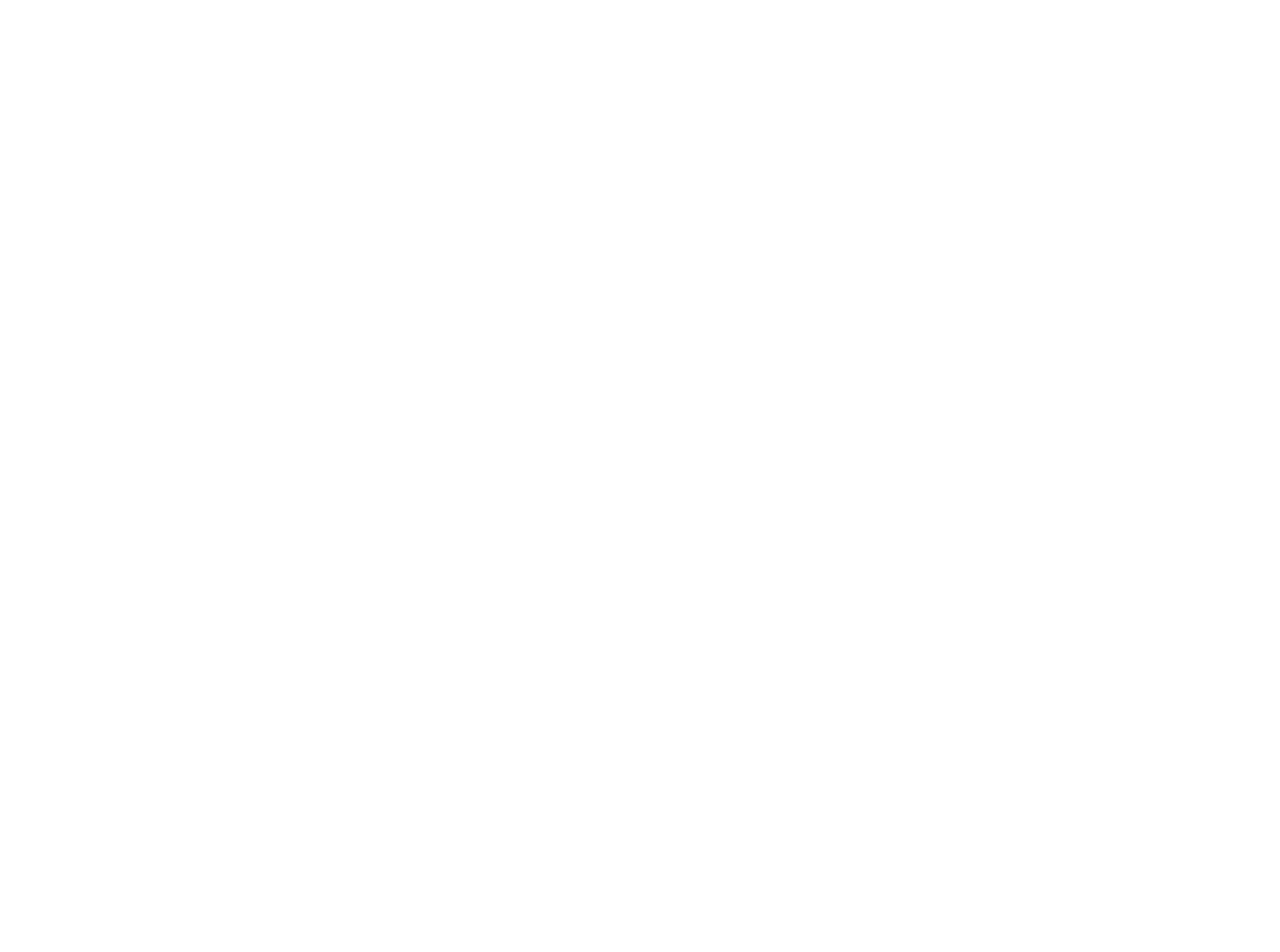
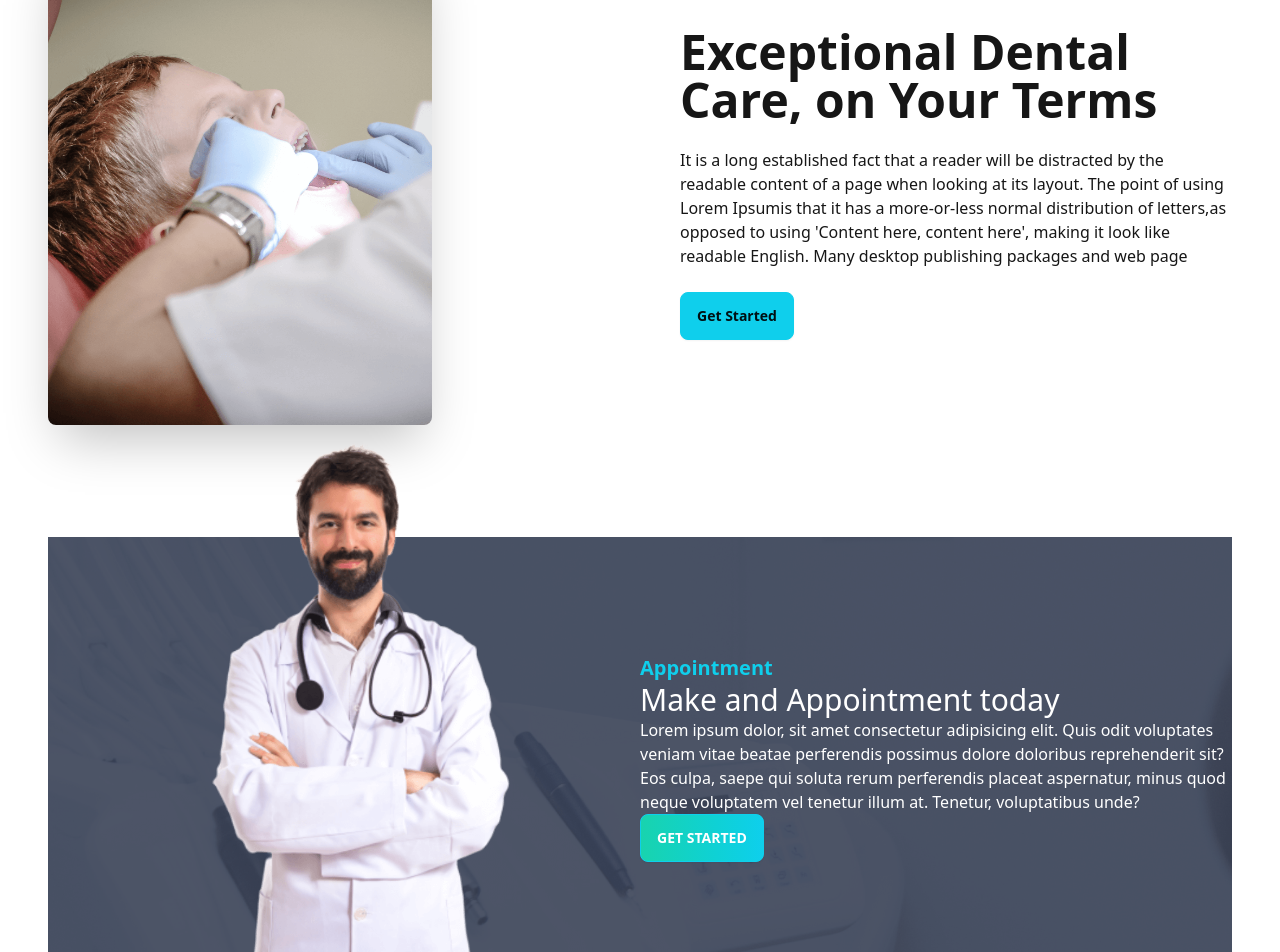
Before and after one commit to armank8/doctors-portal-revision, a React (Vite) app in the folder client/: page / in a window 1280 px wide. Shown: the part 1688-2640 px from the top of the page. Before the commit the page ends 1663 px from the top, so only its background shows below. Built offline with nearby package versions, Linux system fonts and the light colour scheme; the HTML template or start-up script is replaced by a standard one.

Commit message:
make appointment done

```diff
--- a/client/src/pages/Home/Banner.jsx
+++ b/client/src/pages/Home/Banner.jsx
@@ -1,4 +1,5 @@
 import chair from "../../assets/images/chair.png";
+import PrimaryButton from "../shared/PrimaryButton";
 export default function Banner() {
   return (
     <div className="hero min-h-screen">
@@ -11,9 +12,7 @@
             excepturi exercitationem quasi. In deleniti eaque aut repudiandae et
             a id nisi.
           </p>
-          <button className="btn btn-primary uppercase text-white font-bold bg-gradient-to-r from-secondary to-primary">
-            Get Started
-          </button>
+          <PrimaryButton>Get Started</PrimaryButton>
         </div>
       </div>
     </div>
--- a/client/src/pages/Home/Home.jsx
+++ b/client/src/pages/Home/Home.jsx
@@ -1,5 +1,6 @@
 import Banner from "./Banner";
 import Info from "./Info";
+import MakeAppointment from "./MakeAppointment";
 import Services from "./Services";
 
 
@@ -9,6 +10,7 @@
         <Banner></Banner>
         <Info></Info>
         <Services></Services>
+        <MakeAppointment></MakeAppointment>
     </div>
   )
 }
--- /dev/null
+++ b/client/src/pages/Home/MakeAppointment.jsx
@@ -0,0 +1,29 @@
+import doctor from "../../assets/images/doctor.png";
+import appointment from "../../assets/images/appointment.png";
+import PrimaryButton from "../shared/PrimaryButton";
+export default function MakeAppointment() {
+  return (
+    <section
+      style={{
+        background: `url(${appointment})`,
+      }}
+      className="flex justify-center items-center"
+    >
+      <div className="flex-1 hidden lg:block">
+        <img className="mt-[-150px]" src={doctor} alt="" />
+      </div>
+      <div className="flex-1">
+        <h3 className="text-xl text-primary font-bold">Appointment</h3>
+        <h2 className="text-3xl text-white">Make and Appointment today</h2>
+        <p className="text-white">
+          Lorem ipsum dolor, sit amet consectetur adipisicing elit. Quis odit
+          voluptates veniam vitae beatae perferendis possimus dolore doloribus
+          reprehenderit sit? Eos culpa, saepe qui soluta rerum perferendis
+          placeat aspernatur, minus quod neque voluptatem vel tenetur illum at.
+          Tenetur, voluptatibus unde?
+        </p>
+        <PrimaryButton>Get Started</PrimaryButton>
+      </div>
+    </section>
+  );
+}
--- a/client/src/pages/Home/Services.jsx
+++ b/client/src/pages/Home/Services.jsx
@@ -2,6 +2,7 @@
 import fluoride from "../../assets/images/fluoride.png";
 import cavity from "../../assets/images/cavity.png";
 import whitening from "../../assets/images/whitening.png";
+import treatment from "../../assets/images/treatment.png";
 
 export default function Services() {
   const services = [
@@ -29,17 +30,38 @@
   ];
   return (
     <div className="my-28">
+      {/* section heading */}
       <div className="text-center">
         <h3 className="text-primary  text-xl font-bold uppercase">
           Our Services
         </h3>
         <h2 className="text-4xl">Services we Provide</h2>
       </div>
+      {/* services */}
       <div className="grid sm:grid-cols-1 md:grid-cols-2 lg:grid-cols-3 gap-10">
         {services.map((service) => (
           <Service key={service._id} service={service}></Service>
         ))}
       </div>
+      {/* Dental care section */}
+      <div>
+        <div className=" max-w-7xl mx-auto my-20">
+          <div className="grid grid-cols-1 md:grid-cols-2 gap-20 items-center">
+            <img
+              src={treatment}
+              className="md:max-w-sm sm:max-w-lg rounded-lg shadow-2xl flex justify-center"
+            />
+
+            <div className="flex flex-col justify-center items-start">
+              <h1 className="text-5xl font-bold">Exceptional Dental Care, on Your Terms</h1>
+              <p className="py-6">
+              It is a long established fact that a reader will be distracted by the readable content of a page when looking at its layout. The point of using Lorem Ipsumis that it has a more-or-less normal distribution of letters,as opposed to using 'Content here, content here', making it look like readable English. Many desktop publishing packages and web page
+              </p>
+              <button className="btn btn-primary">Get Started</button>
+            </div>
+          </div>
+        </div>
+      </div>
     </div>
   );
 }
--- /dev/null
+++ b/client/src/pages/shared/PrimaryButton.jsx
@@ -0,0 +1,7 @@
+export default function PrimaryButton({children}) {
+  return (
+    <button className="btn btn-primary uppercase text-white font-bold bg-gradient-to-r from-secondary to-primary">
+     {children}
+    </button>
+  );
+}
```
